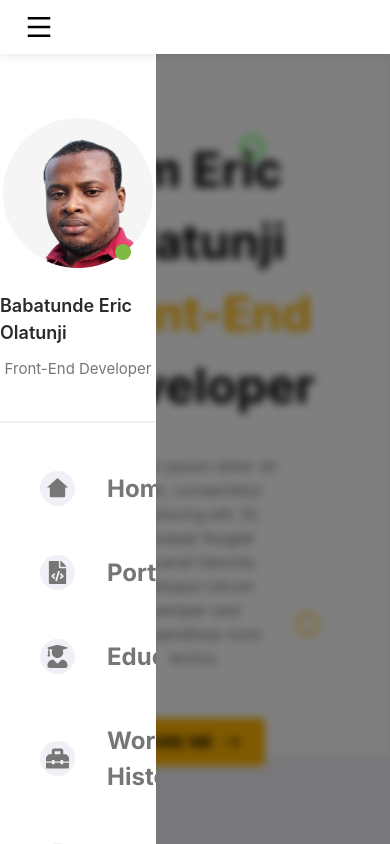
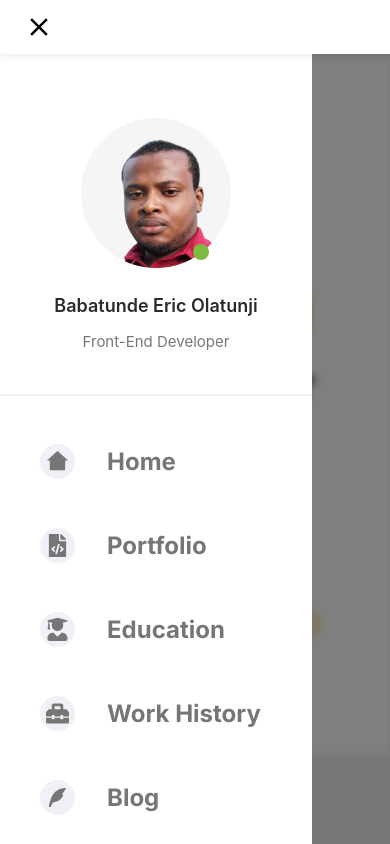
Before and after one commit to tech-911/Portfolio, a React (Create React App) app: page / in a window 390 px wide. Both pictures are taken after a click on the icon 39 px from the left and 27 px from the top of the page. Built offline with nearby package versions, Linux system fonts and the light colour scheme.

Commit message:
finished with responsiveness

```diff
--- a/public/index.html
+++ b/public/index.html
@@ -6,8 +6,8 @@
     <meta name="viewport" content="width=device-width, initial-scale=1" />
     <meta name="theme-color" content="#000000" />
     <meta
-      name="description"
-      content="Web site created using create-react-app"
+      name="Eric portfolio website"
+      content="Im Eric Olatunji, an enthusiast in the field of software development"
     />
     <link rel="apple-touch-icon" href="%PUBLIC_URL%/logo192.png" />
     <!--
@@ -30,7 +30,7 @@
       work correctly both with client-side routing and a non-root public URL.
       Learn how to configure a non-root public URL by running `npm run build`.
     -->
-    <title>React App</title>
+    <title>Eric Portfolio</title>
   </head>
   <body>
     <noscript>You need to enable JavaScript to run this app.</noscript>
--- a/src/components/footer/footer.js
+++ b/src/components/footer/footer.js
@@ -3,7 +3,7 @@ import React from 'react'
 const Footer = () => {
   return (
     <div className="bg-white flex items-center justify-center w-full h-20 border-t-2 text-[15px]">
-      © 2021 All Rights Reserved.
+      © 2022 All Rights Reserved.
     </div>
   );
 }
--- a/src/components/portfolio/portfolio.js
+++ b/src/components/portfolio/portfolio.js
@@ -19,7 +19,7 @@ const Portfolio = () => {
 
       {/* ----------------------------portfolio content start-------------------------------------- */}
 
-      <div className="font-[inter] container mx-auto px-10 bg-white mb-10 pb-10 pt-4">
+      <div className="font-[inter] container mx-auto px-10 bg-white mb-10 pb-10 pt-4 portfolio-adjust">
         <div className="flex flex-col items-center pb-6 border-b-[1px] border-[#F0F0F6] mt-8">
           <div className="flex items-center justify-between w-full mb-2">
             <div className="bg-[#FFB400] py-1 px-2 text-[15px]">Age:</div>
@@ -124,7 +124,7 @@ const Portfolio = () => {
         </div>
         <div className="flex flex-col items-center pb-6 border-[#F0F0F6] mt-16">
           <button
-            className=" text-[16px] text-black font-semibold  px-6 py-3 bg-[#FFB400] w-[40%] mb-5"
+            className="adjust-portfolio-button text-[16px] text-black font-semibold  px-6 py-3 bg-[#FFB400] w-[40%] mb-5"
             type="button"
           >
             <a
--- a/src/pages/home/home.css
+++ b/src/pages/home/home.css
@@ -34,16 +34,10 @@
   .header-wrapper {
     width: 100% !important;
   }
-  .res-border {
-    /* border-bottom: 2px solid #e9e9ef; */
-    box-shadow: 0px 1px 10px rgba(0, 0, 0, 0.1);
+  .res-width {
+    width: 30% !important;
   }
 }
-/* @media screen and (min-width: 1182px) {
-  .res-sidebar-close {
-    display: none;
-  }
-} */
 
 @media only screen and (max-width: 650px) {
   .header-wrapper::-webkit-scrollbar {
@@ -51,24 +45,28 @@
   }
 }
 
-/*
-::-webkit-scrollbar {
-  width: 20px;
-} */
-
-/* Track */
-/* ::-webkit-scrollbar-track {
-  box-shadow: inset 0 0 5px grey;
-  border-radius: 10px;
-} */
-
-/* Handle */
-/* ::-webkit-scrollbar-thumb {
-  background: red;
-  border-radius: 10px;
-} */
-
-/* Handle on hover */
-/* ::-webkit-scrollbar-thumb:hover {
-  background: #b30000;
-} */
+@media only screen and (max-width: 1000px) {
+  .res-width {
+    width: 40% !important;
+  }
+}
+@media only screen and (max-width: 780px) {
+  .res-width {
+    width: 50% !important;
+  }
+}
+@media only screen and (max-width: 630px) {
+  .res-width {
+    width: 60% !important;
+  }
+}
+@media only screen and (max-width: 490px) {
+  .res-width {
+    width: 70% !important;
+  }
+}
+@media only screen and (max-width: 440px) {
+  .res-width {
+    width: 80% !important;
+  }
+}
--- a/src/pages/home/home.js
+++ b/src/pages/home/home.js
@@ -10,24 +10,26 @@ import WorkExperience from "../../components/workExperience/work";
 import Contact from "../../components/contact/contact";
 import Footer from "../../components/footer/footer";
 import Map from "../../components/map/map";
-import { TbDotsVertical } from "react-icons/tb";
 import { RiMenuLine } from "react-icons/ri";
 import Portfolio from "../../components/portfolio/portfolio";
 import Logo from "../../assets/profileLogo.png";
 import { RiHome2Fill } from "react-icons/ri";
 import { FaFileCode } from "react-icons/fa";
 import { FaUserGraduate } from "react-icons/fa";
-import { RiContrast2Fill } from "react-icons/ri";
 import { FaToolbox } from "react-icons/fa";
 import { RiQuillPenFill } from "react-icons/ri";
-import { MdChatBubble } from "react-icons/md";
+import { MdChatBubble, MdClose } from "react-icons/md";
 
 const Home = () => {
   const [sidebar, setSidebar] = useState(0);
   useEffect(() => {
     const setviewvalue = () => {
-      if (window.innerWidth === 1182) {
+      if (window.innerWidth >= 1182) {
+        if (sidebar === 0) {
+          return;
+        } else {
           setSidebar(0);
+        }
       }
     };
     window.addEventListener("resize", setviewvalue);
@@ -42,24 +44,38 @@ const Home = () => {
           sidebar ? "" : "mb-3"
         }`}
       >
+        {sidebar ? (
+          <MdClose
+            className="text-[30px] cursor-pointer"
+            onClick={() => {
+              !sidebar ? setSidebar(1) : setSidebar(0);
+            }}
+          />
+        ) : (
           <RiMenuLine
             className="text-[30px] cursor-pointer"
             onClick={() => {
               !sidebar ? setSidebar(1) : setSidebar(0);
             }}
           />
-        {/* <TbDotsVertical className="text-[30px]" /> */}
+        )}
       </div>
-      <div className="relative overflow-hidden">
+      {/* ---------------------sidebar overlay---------------------- */}
+      <div className="relative overflow-hidden h-full">
         <div
+          onClick={() => {
+            setSidebar(0);
+          }}
           className={`res-sidebar-close absolute w-screen h-screen top-0 right-0 bg-black opacity-[0.5] z-50 ${
             sidebar ? "block" : "hidden"
           }`}
         ></div>
+        {/* ---------------------sidebar overlay end---------------------- */}
+
         {/* ----------------------------sidebar----------------------------- */}
         <div
           className={`res-sidebar-close absolute top-0 left-0 h-screen adjust-scroll bg-[white] z-[60] overflow-x-hidden overflow-y-scroll transition-all ease-in-out delay-200 ${
-            sidebar ? "w-[40%]" : "w-[0%]"
+            sidebar ? "w-[40%] res-width" : "w-[0%]"
           }`}
         >
           <div className="py-6 mb-6">
@@ -79,7 +95,10 @@ const Home = () => {
             </div>
             {/* --------------------------side bar items start-------------------------------- */}
             <div className="font-[inter] container mx-auto pl-10 flex flex-col items-center bg-white h-full">
-              <div className="flex items-center w-full hover:border-r-4 hover:border-[#FFB400] mb-8 cursor-pointer py-2">
+              <a
+                href="#home"
+                className="flex items-center w-full hover:border-r-4 hover:border-[#FFB400] mb-8 cursor-pointer py-2"
+              >
                 <a
                   href="#home"
                   className="rounded-[50%] p-1.5 bg-[#F0F0F6] w-fit flex items-center justify-center"
@@ -89,8 +108,11 @@ const Home = () => {
                 <p className="font-[inter] font-bold text-[24px] text-[#767676] ml-8">
                   Home
                 </p>
-              </div>
-              <div className="flex items-center w-full hover:border-r-4 hover:border-[#FFB400] mb-8 cursor-pointer py-2">
+              </a>
+              <a
+                href="#portfolio"
+                className="flex items-center w-full hover:border-r-4 hover:border-[#FFB400] mb-8 cursor-pointer py-2"
+              >
                 <a
                   href="#portfolio"
                   className="rounded-[50%] p-1.5 bg-[#F0F0F6] w-fit flex items-center justify-center"
@@ -100,8 +122,11 @@ const Home = () => {
                 <p className="font-[inter] font-bold text-[24px] text-[#767676] ml-8">
                   Portfolio
                 </p>
-              </div>
-              <div className="flex items-center w-full hover:border-r-4 hover:border-[#FFB400] mb-8 cursor-pointer py-2">
+              </a>
+              <a
+                href="#education"
+                className="flex items-center w-full hover:border-r-4 hover:border-[#FFB400] mb-8 cursor-pointer py-2"
+              >
                 <a
                   href="#education"
                   className="rounded-[50%] p-1.5 bg-[#F0F0F6] w-fit flex items-center justify-center"
@@ -111,8 +136,11 @@ const Home = () => {
                 <p className="font-[inter] font-bold text-[24px] text-[#767676] ml-8">
                   Education
                 </p>
-              </div>
-              <div className="flex items-center w-full hover:border-r-4 hover:border-[#FFB400] mb-8 cursor-pointer py-2">
+              </a>
+              <a
+                href="#work"
+                className="flex items-center w-full hover:border-r-4 hover:border-[#FFB400] mb-8 cursor-pointer py-2"
+              >
                 <a
                   href="#work"
                   className="rounded-[50%] p-1.5 bg-[#F0F0F6] w-fit flex items-center justify-center"
@@ -122,8 +150,11 @@ const Home = () => {
                 <p className="font-[inter] font-bold text-[24px] text-[#767676] ml-8">
                   Work History
                 </p>
-              </div>
-              <div className="flex items-center w-full hover:border-r-4 hover:border-[#FFB400] mb-8 cursor-pointer py-2">
+              </a>
+              <a
+                href="#blog"
+                className="flex items-center w-full hover:border-r-4 hover:border-[#FFB400] mb-8 cursor-pointer py-2"
+              >
                 <a
                   href="#blog"
                   className="rounded-[50%] p-1.5 bg-[#F0F0F6] w-fit flex items-center justify-center"
@@ -133,8 +164,11 @@ const Home = () => {
                 <p className="font-[inter] font-bold text-[24px] text-[#767676] ml-8">
                   Blog
                 </p>
-              </div>
-              <div className="flex items-center w-full hover:border-r-4 hover:border-[#FFB400] mb-8 cursor-pointer py-2">
+              </a>
+              <a
+                href="#contact"
+                className="flex items-center w-full hover:border-r-4 hover:border-[#FFB400] mb-8 cursor-pointer py-2"
+              >
                 <a
                   href="#contact"
                   className="rounded-[50%] p-1.5 bg-[#F0F0F6] w-fit flex items-center justify-center"
@@ -144,14 +178,14 @@ const Home = () => {
                 <p className="font-[inter] font-bold text-[24px] text-[#767676] ml-8">
                   Contact
                 </p>
-              </div>
+              </a>
             </div>
             {/* --------------------------side bar items ends-------------------------------- */}
           </div>
         </div>
         {/* -----------------------------sidebar ends------------------------------ */}
         <div
-          className={`w-full h-screen flex flex-row bg-[#F0F0F6] overflow-hidden  ${
+          className={`w-full h-full flex flex-row bg-[#F0F0F6] overflow-hidden  ${
             sidebar ? "blur-sm" : ""
           }`}
         >
@@ -160,7 +194,7 @@ const Home = () => {
               <Info />
             </div>
 
-            <div className="w-[75%] h-full overflow-y-auto scroll-smooth header-wrapper">
+            <div className="w-[75%] h-full overflow-y-scroll scroll-smooth header-wrapper">
               <div className="w-full px-5 box-border home-res-1">
                 <Header />
                 <Portfolio />
```
Also changed, not shown: src/components/portfolio/portfolio.css (+20 -12 lines). Lines whose indentation alone changed are shown as unchanged.
